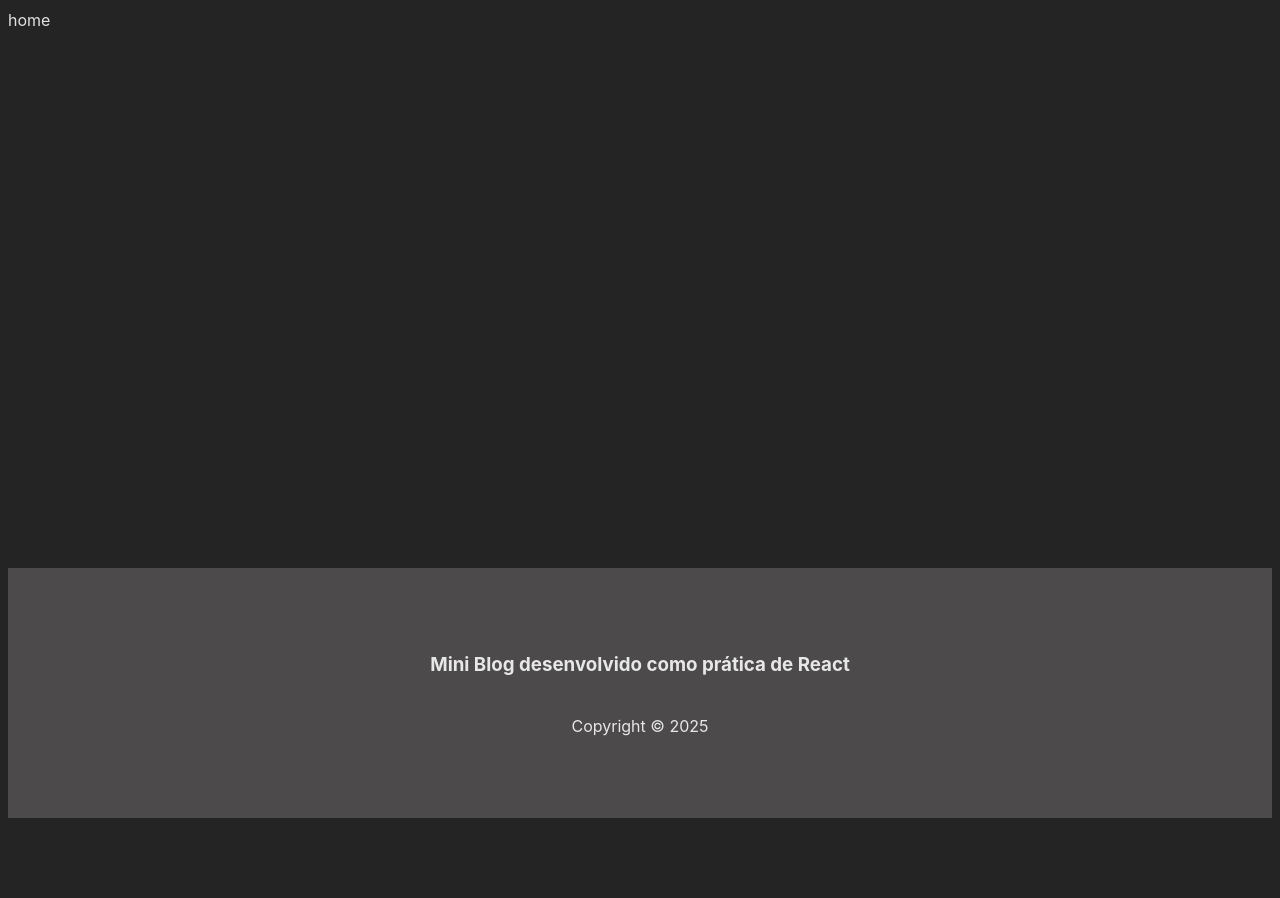
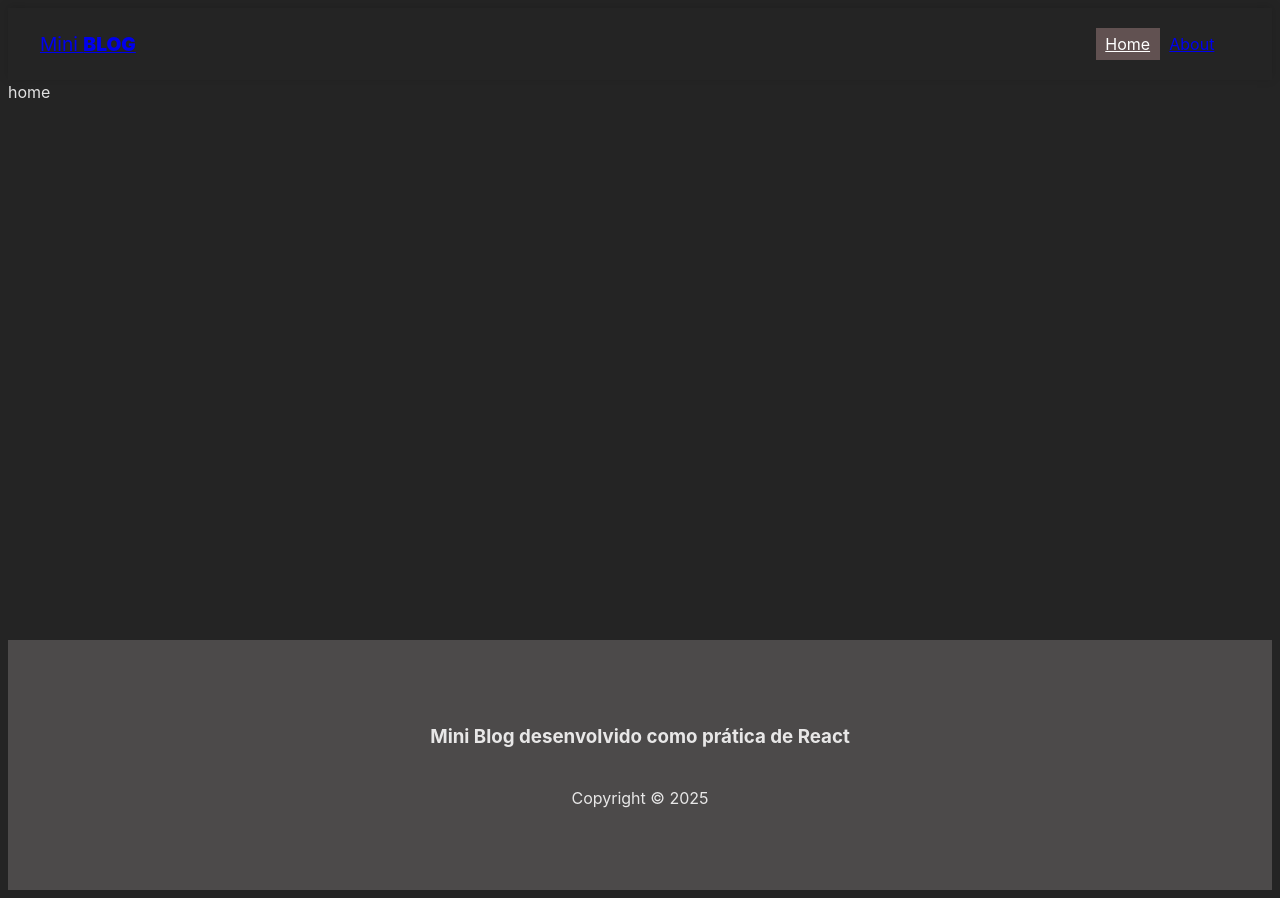
Before and after one commit to Isa-codelab/miniblog, a React (Vite) app: page / in a window 1280 px wide. Before the commit the page ends 826 px from the top, so only its background shows below. Built offline with nearby package versions, Linux system fonts and the light colour scheme.

Commit message:
feat: structure the Navlink

```diff
--- a/src/App.jsx
+++ b/src/App.jsx
@@ -3,7 +3,9 @@
 import About from './pages/About/about';
 
 import './App.css';
+
 import Footer from './components/Footer';
+import Navbar from './components/Navbar';
 
 function App() {
 
@@ -11,6 +13,7 @@
     <>
       <div className='App'>
         <BrowserRouter>
+        <Navbar/>
         <div className='container'>
           <Routes>
             <Route path='/' element={<Home />} />
--- a/src/components/Navbar.jsx
+++ b/src/components/Navbar.jsx
@@ -4,16 +4,17 @@
 
 const Navbar = () => {
   return (
-    <nav>
-        <NavLink to='/'>
+    <nav className= {styles.navbar}>
+        <NavLink to='/' className={styles.brand}>
          Mini <span>Blog</span>
         </NavLink>
-        <ul>
+
+        <ul className={styles.links_list}>
             <li>
-                <NavLink to='/'>Home</NavLink>
+                <NavLink to='/' end className={({isActive}) => (isActive ? styles.active : "")}>Home</NavLink>
             </li>
             <li>
-                <NavLink to='/about'>About</NavLink>
+                <NavLink to='/about' className={({isActive}) => (isActive ? styles.active : "")}>About</NavLink>
             </li>
         </ul>
     </nav>
--- a/src/components/Navbar.module.css
+++ b/src/components/Navbar.module.css
@@ -0,0 +1,35 @@
+.navbar{
+    display: flex;
+    box-shadow: rgba(0, 0, 0, 0.15) 0px -2px 10px 0px;
+    justify-content: space-between;
+    align-items: center;
+    padding: .5em 2em;
+}
+
+.brand{
+    font-size:  1.2em;
+}
+
+.brand span{
+    font-weight: 900;
+    text-transform: uppercase;
+}
+
+.links_list{
+    display: flex;
+    list-style: none;
+}
+
+.links_list{
+    margin-right: 1em;
+}
+
+.links_list li a{
+    padding: .4em .6em;
+}
+
+.active{
+    background-color: #615151;
+    color: #fff;
+
+}
```
